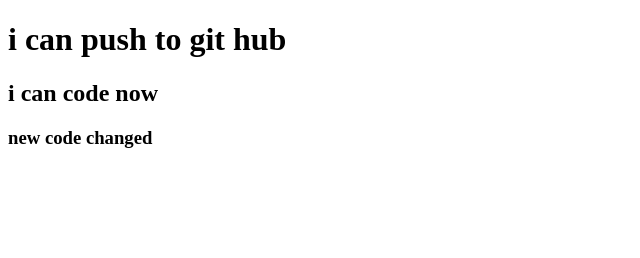
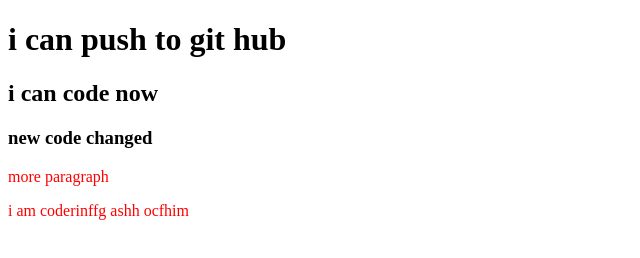
Before and after one commit to samratbd182/my-second-repo, a plain HTML site: page index.html in a window 1280 px wide. Shown: the whole page, without its empty margins (0-640 px from the left). Drawn offline with Linux system fonts and the light colour scheme.

Commit message:
style added

```diff
--- a/index.html
+++ b/index.html
@@ -5,10 +5,13 @@
     <meta http-equiv="X-UA-Compatible" content="IE=edge">
     <meta name="viewport" content="width=device-width, initial-scale=1.0">
     <title>My second github repo</title>
+    <link rel="stylesheet" href="style.css">
 </head>
 <body>
     <h1>i can push to git hub</h1>
     <h2>i can code now</h2>
     <h3>new code changed</h3>
+    <p>more paragraph</p>
+    <p>i am coderinffg ashh ocfhim</p>
 </body>
 </html>
--- /dev/null
+++ b/style.css
@@ -0,0 +1,3 @@
+p{
+    color: red;
+}
```
